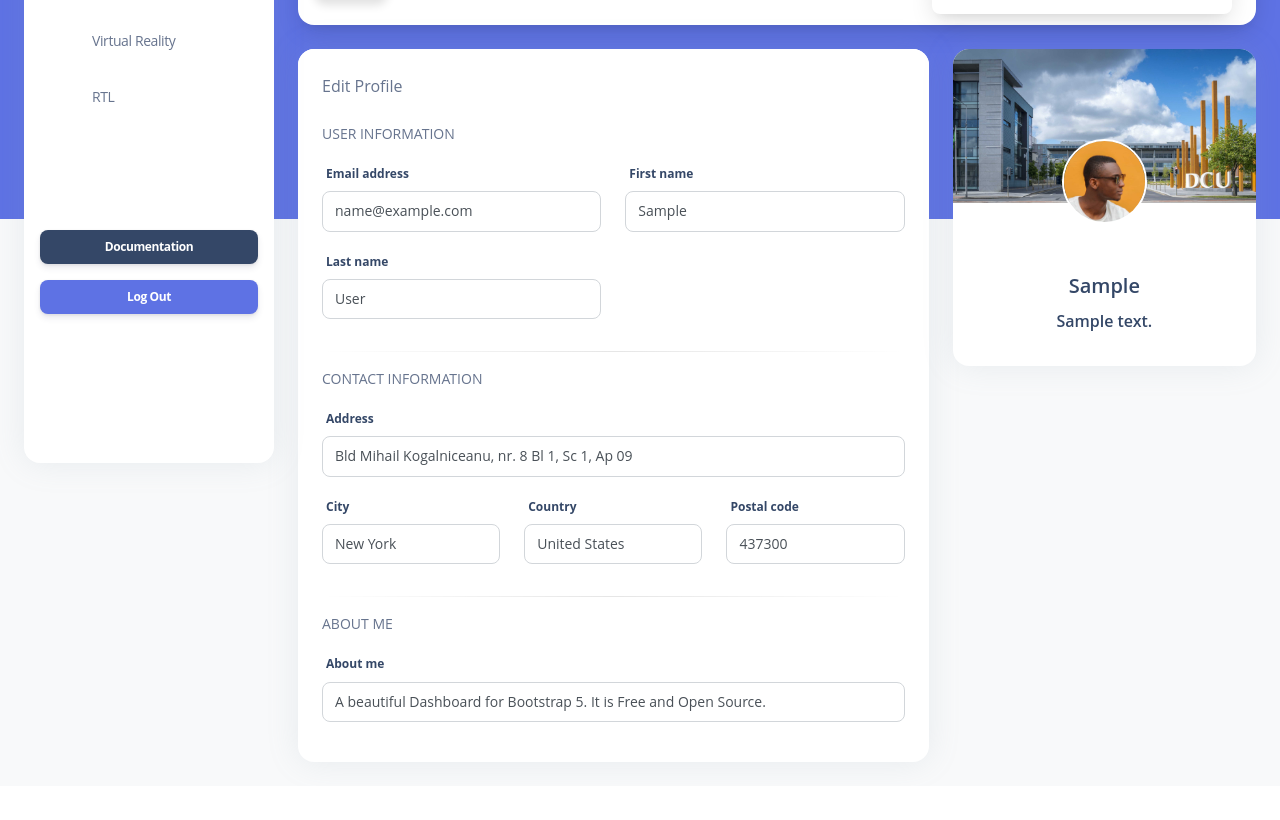
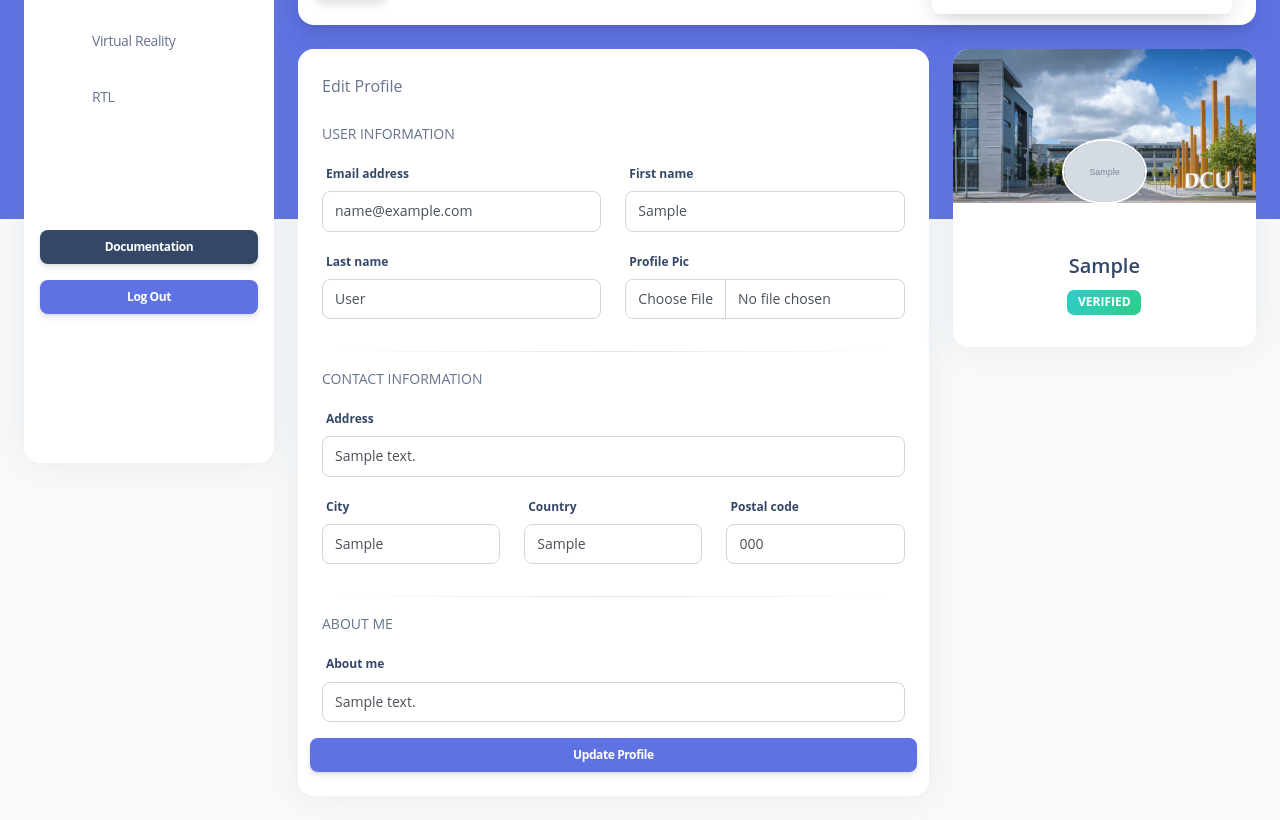
Before and after one commit to 14Sharan/Main, a Django app: page /user-profile/1 in a window 1280 px wide. Shown: the part 321-1141 px from the top of the page. Before the commit the page ends 1107 px from the top, so only its background shows below. Run offline with Django 3.2, Linux system fonts and the light colour scheme; tables that the repository leaves empty hold one stand-in row (values such as "Sample post"); some libraries are stand-ins or nearby versions.

Commit message:
user profile

```diff
--- a/accounts/models.py
+++ b/accounts/models.py
@@ -8,12 +8,16 @@
     first_name=models.CharField(max_length=255,null=True,blank=True)
     last_name=models.CharField(max_length=255,null=True,blank=True)
     role_id =models.PositiveIntegerField(default = 1,choices = USER_ROLE,null=True,blank=True)
-    user_status = models.PositiveIntegerField(choices=USER_STATUS,null =True,blank =True)
+    user_status = models.PositiveIntegerField(default=ACTIVE,choices=USER_STATUS,null =True,blank =True)
     profile_status = models.BooleanField(default=False,null=True,blank=True)
     email=models.EmailField(max_length=255,null=True,blank=True)
     mobile_no=models.CharField(max_length=255,null=True,blank=True)
     address=models.CharField(max_length=255,null=True,blank=True)
+    city = models.CharField(max_length=255,null = True,blank =True)
+    country = models.CharField(max_length=255,null = True,blank =True)
+    postal_code = models.CharField(max_length=255,null = True,blank =True)
     profile_pic=models.FileField(upload_to='profile',null=True,blank=True)
+    about = models.TextField(null = True,blank = True)
     created_on = models.DateTimeField(auto_now_add=True,null =True,blank=True)
     updated_on = models.DateTimeField(auto_now=True,null =True,blank=True)
 
--- a/accounts/views.py
+++ b/accounts/views.py
@@ -33,6 +33,7 @@
         elif not user.is_superuser:
             login(request,user)
             return redirect('accounts:signup')
+
     return render(request,"registration/signin.html")
 
 
@@ -42,7 +43,7 @@
 
 
 """
-Validate email for previous email
+Validate email for existing email
 """
 def ValidateEmail(request):
     data = {"is_exist":"false"}
--- a/project/urls.py
+++ b/project/urls.py
@@ -22,4 +22,4 @@
     path('admin/', admin.site.urls),
     path('',include("accounts.urls")),
     path('',include("superuser.urls")),
-] + static(settings.STATIC_URL, document_root=settings.STATIC_ROOT)
+]+ static(settings.MEDIA_URL, document_root=settings.MEDIA_ROOT)
--- a/superuser/views.py
+++ b/superuser/views.py
@@ -1,18 +1,48 @@
-from django.shortcuts import render,redirect
+from django.shortcuts import render, redirect
 from accounts.models import *
 from accounts.constants import *
 
+
 def subjects(request):
-    return render(request,"subjects/subjects-list.html")
+    return render(request, "subjects/subjects-list.html")
+
 
 def All_users(request):
-    all_users = User.objects.all().exclude(role_id = 1 ).order_by("-created_on")
-    return render(request,"admin/users/all-users.html",{"users":all_users})
+    all_users = User.objects.all().exclude(role_id=1).order_by("-created_on")
+    return render(request, "admin/users/all-users.html", {"users": all_users})
 
-def DeleteUser(request,id):
-    User.objects.get(id=id).delete()
+
+def DeleteUser(request, id):
+    user = User.objects.get(id=id)
+    if user:
+        user.user_status == DELETED
+        user.save()
     return redirect('superuser:all_users')
 
-def userProfile(request,id):
-    user = User.objects.get(id = id)
-    return render(request,"admin/users/user-profile.html",{"user":user})
+
+def userProfile(request, id):
+    if request.method  == "GET":
+        user = User.objects.get(id=id)
+        return render(request, "admin/users/user-profile.html", {"user": user})
+    if request.method == "POST":
+        user = User.objects.get(id=id)
+        if request.POST.get('firstname'):
+            user.first_name = request.POST.get('firstname')
+        if  request.POST.get('last_name'):
+            user.last_name = request.POST.get('last_name')
+        if request.POST.get('email'):
+            user.email = request.POST.get('email')
+        if request.FILES.get('profile_pic'):
+            user.profile_pic = request.FILES.get('profile_pic')
+        if request.POST.get('city'):
+            user.city = request.POST.get('city')
+        if request.POST.get('country'):
+            user.country = request.POST.get('country')
+        if request.POST.get('address'):
+            user.address = request.POST.get('address')
+        if request.POST.get('postal_code'):
+            user.postal_code = request.POST.get('postal_code')
+        if request.POST.get("about"):
+            user.about = request.POST.get("about")
+        user.save()
+        return redirect('superuser:user_profile',id = id)
--- a/templates/admin/users/user-profile.html
+++ b/templates/admin/users/user-profile.html
@@ -1,34 +1,58 @@
-{% load static %}
-{% include 'admin/include/header.html' %}
+{% load static %} {% include 'admin/include/header.html' %}
 
 <div class="main-content position-relative max-height-vh-100 h-100">
   <!-- Navbar -->
-    <nav class="navbar navbar-main navbar-expand-lg bg-transparent shadow-none position-absolute px-4 w-100 z-index-2 mt-n11">
+  <nav
+    class="navbar navbar-main navbar-expand-lg bg-transparent shadow-none position-absolute px-4 w-100 z-index-2 mt-n11"
+  >
     <div class="container-fluid py-1">
       <nav aria-label="breadcrumb">
         <ol class="breadcrumb bg-transparent mb-0 pb-0 pt-1 ps-2 me-sm-6 me-5">
-            <li class="breadcrumb-item text-sm"><a class="text-white opacity-5" href="javascript:;">Pages</a></li>
-            <li class="breadcrumb-item text-sm text-white active" aria-current="page">Profile</li>
+          <li class="breadcrumb-item text-sm">
+            <a class="text-white opacity-5" href="javascript:;">Pages</a>
+          </li>
+          <li
+            class="breadcrumb-item text-sm text-white active"
+            aria-current="page"
+          >
+            Profile
+          </li>
         </ol>
         <h6 class="text-white font-weight-bolder ms-2">Profile</h6>
       </nav>
-        <div class="collapse navbar-collapse me-md-0 me-sm-4 mt-sm-0 mt-2" id="navbar">
+      <div
+        class="collapse navbar-collapse me-md-0 me-sm-4 mt-sm-0 mt-2"
+        id="navbar"
+      >
         <div class="ms-md-auto pe-md-3 d-flex align-items-center">
           <div class="input-group">
-              <span class="input-group-text text-body"><i class="fas fa-search" aria-hidden="true"></i></span>
-              <input type="text" class="form-control" placeholder="Type here...">
+            <span class="input-group-text text-body"
+              ><i class="fas fa-search" aria-hidden="true"></i
+            ></span>
+            <input
+              type="text"
+              class="form-control"
+              placeholder="Type here..."
+            />
           </div>
         </div>
         <ul class="navbar-nav justify-content-end">
           <li class="nav-item d-flex align-items-center">
-              <a href="javascript:;" class="nav-link text-white font-weight-bold px-0">
+            <a
+              href="javascript:;"
+              class="nav-link text-white font-weight-bold px-0"
+            >
               <i class="fa fa-user me-sm-1"></i>
               <span class="d-sm-inline d-none">Sign In</span>
             </a>
           </li>
           <li class="nav-item d-xl-none ps-3 pe-0 d-flex align-items-center">
             <a href="javascript:;" class="nav-link text-white p-0">
-                <a href="javascript:;" class="nav-link text-white p-0" id="iconNavbarSidenav">
+              <a
+                href="javascript:;"
+                class="nav-link text-white p-0"
+                id="iconNavbarSidenav"
+              >
                 <div class="sidenav-toggler-inner">
                   <i class="sidenav-toggler-line bg-white"></i>
                   <i class="sidenav-toggler-line bg-white"></i>
@@ -43,19 +67,32 @@
             </a>
           </li>
           <li class="nav-item dropdown pe-2 d-flex align-items-center">
-              <a href="javascript:;" class="nav-link text-white p-0" id="dropdownMenuButton" data-bs-toggle="dropdown" aria-expanded="false">
+            <a
+              href="javascript:;"
+              class="nav-link text-white p-0"
+              id="dropdownMenuButton"
+              data-bs-toggle="dropdown"
+              aria-expanded="false"
+            >
               <i class="fa fa-bell cursor-pointer"></i>
             </a>
-              <ul class="dropdown-menu dropdown-menu-end px-2 py-3 ms-n4" aria-labelledby="dropdownMenuButton">
+            <ul
+              class="dropdown-menu dropdown-menu-end px-2 py-3 ms-n4"
+              aria-labelledby="dropdownMenuButton"
+            >
               <li class="mb-2">
                 <a class="dropdown-item border-radius-md" href="javascript:;">
                   <div class="d-flex py-1">
                     <div class="my-auto">
-                        <img src="{% static 'assets/img/team-2.jpg' %}" class="avatar avatar-sm me-3">
+                      <img
+                        src="{% static 'assets/img/team-2.jpg' %}"
+                        class="avatar avatar-sm me-3"
+                      />
                     </div>
                     <div class="d-flex flex-column justify-content-center">
                       <h6 class="text-sm font-weight-normal mb-1">
-                          <span class="font-weight-bold">New message</span> from Laur
+                        <span class="font-weight-bold">New message</span> from
+                        Laur
                       </h6>
                       <p class="text-xs text-secondary mb-0">
                         <i class="fa fa-clock me-1"></i>
@@ -69,11 +106,15 @@
                 <a class="dropdown-item border-radius-md" href="javascript:;">
                   <div class="d-flex py-1">
                     <div class="my-auto">
-                        <img src="{% static 'assets/img/small-logos/logo-spotify.svg' %}" class="avatar avatar-sm bg-gradient-dark me-3">
+                      <img
+                        src="{% static 'assets/img/small-logos/logo-spotify.svg' %}"
+                        class="avatar avatar-sm bg-gradient-dark me-3"
+                      />
                     </div>
                     <div class="d-flex flex-column justify-content-center">
                       <h6 class="text-sm font-weight-normal mb-1">
-                          <span class="font-weight-bold">New album</span> by Travis Scott
+                        <span class="font-weight-bold">New album</span> by
+                        Travis Scott
                       </h6>
                       <p class="text-xs text-secondary mb-0">
                         <i class="fa fa-clock me-1"></i>
@@ -86,15 +127,40 @@
               <li>
                 <a class="dropdown-item border-radius-md" href="javascript:;">
                   <div class="d-flex py-1">
-                      <div class="avatar avatar-sm bg-gradient-secondary me-3 my-auto">
-                        <svg width="12px" height="12px" viewBox="0 0 43 36" version="1.1" xmlns="http://www.w3.org/2000/svg" xmlns:xlink="http://www.w3.org/1999/xlink">
+                    <div
+                      class="avatar avatar-sm bg-gradient-secondary me-3 my-auto"
+                    >
+                      <svg
+                        width="12px"
+                        height="12px"
+                        viewBox="0 0 43 36"
+                        version="1.1"
+                        xmlns="http://www.w3.org/2000/svg"
+                        xmlns:xlink="http://www.w3.org/1999/xlink"
+                      >
                         <title>credit-card</title>
-                          <g stroke="none" stroke-width="1" fill="none" fill-rule="evenodd">
-                            <g transform="translate(-2169.000000, -745.000000)" fill="#FFFFFF" fill-rule="nonzero">
+                        <g
+                          stroke="none"
+                          stroke-width="1"
+                          fill="none"
+                          fill-rule="evenodd"
+                        >
+                          <g
+                            transform="translate(-2169.000000, -745.000000)"
+                            fill="#FFFFFF"
+                            fill-rule="nonzero"
+                          >
                             <g transform="translate(1716.000000, 291.000000)">
                               <g transform="translate(453.000000, 454.000000)">
-                                  <path class="color-background" d="M43,10.7482083 L43,3.58333333 C43,1.60354167 41.3964583,0 39.4166667,0 L3.58333333,0 C1.60354167,0 0,1.60354167 0,3.58333333 L0,10.7482083 L43,10.7482083 Z" opacity="0.593633743"></path>
-                                  <path class="color-background" d="M0,16.125 L0,32.25 C0,34.2297917 1.60354167,35.8333333 3.58333333,35.8333333 L39.4166667,35.8333333 C41.3964583,35.8333333 43,34.2297917 43,32.25 L43,16.125 L0,16.125 Z M19.7083333,26.875 L7.16666667,26.875 L7.16666667,23.2916667 L19.7083333,23.2916667 L19.7083333,26.875 Z M35.8333333,26.875 L28.6666667,26.875 L28.6666667,23.2916667 L35.8333333,23.2916667 L35.8333333,26.875 Z"></path>
+                                <path
+                                  class="color-background"
+                                  d="M43,10.7482083 L43,3.58333333 C43,1.60354167 41.3964583,0 39.4166667,0 L3.58333333,0 C1.60354167,0 0,1.60354167 0,3.58333333 L0,10.7482083 L43,10.7482083 Z"
+                                  opacity="0.593633743"
+                                ></path>
+                                <path
+                                  class="color-background"
+                                  d="M0,16.125 L0,32.25 C0,34.2297917 1.60354167,35.8333333 3.58333333,35.8333333 L39.4166667,35.8333333 C41.3964583,35.8333333 43,34.2297917 43,32.25 L43,16.125 L0,16.125 Z M19.7083333,26.875 L7.16666667,26.875 L7.16666667,23.2916667 L19.7083333,23.2916667 L19.7083333,26.875 Z M35.8333333,26.875 L28.6666667,26.875 L28.6666667,23.2916667 L35.8333333,23.2916667 L35.8333333,26.875 Z"
+                                ></path>
                               </g>
                             </g>
                           </g>
@@ -126,25 +192,30 @@
         <div class="col-auto">
           <div class="avatar avatar-xl position-relative">
             {% if user.profile_pic %}
-              <img src="{{user.profile_pic}}" alt="profile_image" class="w-100 border-radius-lg shadow-sm">
+
+            <img
+              src="{{user.profile_pic.url}}"
+              alt="profile_image"
+              class="w-100 border-radius-lg shadow-sm"
+            />
             {% else %}
-              <img src="{% static 'assets/img/team-1.jpg' %}" alt="profile_image" class="w-100 border-radius-lg shadow-sm">
+            <img
+              src="{% static 'assets/img/team-1.jpg' %}"
+              alt="profile_image"
+              class="w-100 border-radius-lg shadow-sm"
+            />
             {% endif %}
           </div>
         </div>
         <div class="col-auto my-auto">
           <div class="h-100">
-              <h5 class="mb-1">
-                {{user.full_name}}
-              </h5>
-              <p class="mb-0 font-weight-bold text-sm">
-                Public Relations
-              </p>
+            <h5 class="mb-1">{{user.full_name}}</h5>
+            <p class="mb-0 font-weight-bold text-sm">Public Relations</p>
           </div>
         </div>
-          <div class="col-lg-4 col-md-6 my-sm-auto ms-sm-auto me-sm-0 mx-auto mt-3">
-
-          </div>
+        <div
+          class="col-lg-4 col-md-6 my-sm-auto ms-sm-auto me-sm-0 mx-auto mt-3"
+        ></div>
       </div>
     </div>
   </div>
@@ -158,107 +229,180 @@
             </div>
           </div>
           <div class="card-body">
+           <form action = "{% url 'superuser:user_profile' user.id %}" method = "POST"   enctype="multipart/form-data">
+            {% csrf_token %}
             <p class="text-uppercase text-sm">User Information</p>
             <div class="row">
-
               <div class="col-md-6">
                 <div class="form-group">
-                    <label for="example-text-input" class="form-control-label">Email address</label>
-                    <input class="form-control" type="email" value="{{user.email}}">
+                  <label for="example-text-input" class="form-control-label"  >Email address</label >
+                  <input
+                    class="form-control"
+                    type="email"
+                    value="{{user.email}}"
+                    name="email"
+                  />
                 </div>
               </div>
               <div class="col-md-6">
                 <div class="form-group">
-                    <label for="example-text-input" class="form-control-label">First name</label>
-                    <input class="form-control" type="text" value="{{user.first_name}}">
+                  <label for="example-text-input" class="form-control-label"
+                    >First name</label
+                  >
+                  <input
+                    class="form-control"
+                    type="text"
+                    value="{{user.first_name}}"
+                    name="firstname"
+                  />
                 </div>
               </div>
               <div class="col-md-6">
                 <div class="form-group">
                   <label for="example-text-input" class="form-control-label">Last name</label>
-                    <input class="form-control" type="text" value="{{user.last_name}}">
+                  <input class="form-control" type="text"
+                  value="{% if user.last_name %}{{user.last_name}}{% else %}{% endif %}" name="last_name">
+                </div>
+              </div>
+              <div class="col-md-6">
+                <div class="form-group">
+                  <label for="example-text-input" class="form-control-label"
+                    >Profile Pic</label
+                  >
+                  <input class="form-control" type="file" name="profile_pic" />
                 </div>
               </div>
             </div>
-              <hr class="horizontal dark">
+            <hr class="horizontal dark" />
             <p class="text-uppercase text-sm">Contact Information</p>
             <div class="row">
               <div class="col-md-12">
                 <div class="form-group">
-                    <label for="example-text-input" class="form-control-label">Address</label>
-                    <input class="form-control" type="text" value="Bld Mihail Kogalniceanu, nr. 8 Bl 1, Sc 1, Ap 09">
+                  <label for="example-text-input" class="form-control-label"
+                    >Address</label
+                  >
+                  <input
+                    class="form-control"
+                    type="text"
+                    value="{% if user.address%}{{user.address}}{% else %}{% endif %}"
+                    name = "address"
+                  />
                 </div>
               </div>
               <div class="col-md-4">
                 <div class="form-group">
-                    <label for="example-text-input" class="form-control-label">City</label>
-                    <input class="form-control" type="text" value="New York">
+                  <label for="example-text-input" class="form-control-label"
+                    >City</label
+                  >
+                  <input
+                    class="form-control"
+                    type="text"
+                    value="{% if user.city%}{{user.city}}{% else %}{% endif %}"
+                    name = "city"
+                  />
                 </div>
               </div>
               <div class="col-md-4">
                 <div class="form-group">
-                    <label for="example-text-input" class="form-control-label">Country</label>
-                    <input class="form-control" type="text" value="United States">
+                  <label for="example-text-input" class="form-control-label"
+                    >Country</label
+                  >
+                  <input
+                    class="form-control"
+                    type="text"
+                    value="{% if user.country%}{{user.country}}{% else %}{% endif %}"
+                    name = "country"
+                  />
                 </div>
               </div>
               <div class="col-md-4">
                 <div class="form-group">
-                    <label for="example-text-input" class="form-control-label">Postal code</label>
-                    <input class="form-control" type="text" value="437300">
+                  <label for="example-text-input" class="form-control-label"
+                    >Postal code</label
+                  >
+                  <input
+                    class="form-control"
+                    type="text"
+                    value="{% if user.postal_code%}{{user.postal_code}}{% else %}{% endif %}"
+                    name = "postal_code"
+                  />
                 </div>
               </div>
             </div>
-              <hr class="horizontal dark">
+            <hr class="horizontal dark" />
             <p class="text-uppercase text-sm">About me</p>
             <div class="row">
               <div class="col-md-12">
                 <div class="form-group">
-                    <label for="example-text-input" class="form-control-label">About me</label>
-                    <input class="form-control" type="text" value="A beautiful Dashboard for Bootstrap 5. It is Free and Open Source.">
+                  <label for="example-text-input" class="form-control-label"
+                    >About me</label
+                  >
+                  <input
+                    class="form-control"
+                    type="text"
+                    value="{% if user.about%}{{user.about}}{% else %}{% endif %}"
+                    name = "about"
+                  />
+                </div>
+              </div>
+              <button class="btn btn-primary btn-sm mb-0 w-100"  type="submit">Update Profile</button>
+            </div>
+            </form>
+          </div>
+        </div>
+      </div>
+      <div class="col-md-4">
+        <div class="card card-profile">
+          <img
+            src="{% static 'assets/img/bg-profile.jpg' %}"
+            alt="Image placeholder"
+            class="card-img-top"
+          />
+          <div class="row justify-content-center">
+            <div class="col-4 col-lg-4 order-lg-2">
+              <div class="mt-n4 mt-lg-n6 mb-4 mb-lg-0">
+                <a href="javascript:;">
+                  {% if user.profile_pic %}
+                  <img
+
+                    src="{{user.profile_pic.url}}"
+                    class="rounded-circle img-fluid border border-2 border-white"
+                  />
+                  {% else %}
+                  <img
+                    src="{% static 'assets/img/team-2.jpg' %}"
+                    class="rounded-circle img-fluid border border-2 border-white"
+                  />
+                  {% endif  %}
+                </a>
+              </div>
+            </div>
+          </div>
+          <div
+            class="card-header text-center border-0 pt-0 pt-lg-2 pb-4 pb-lg-3"
+          >
+            <div class="d-flex justify-content-between"></div>
+          </div>
+          <div class="card-body pt-0">
+            <div class="row">
+              <div class="col"></div>
+            </div>
+            <div class="text-center mt-4">
+              <h5>
+                {{user.first_name}}<span class="font-weight-light"></span>
+              </h5>
+              <div class="h6 font-weight-300">
+                {% if user.profile_status %}
+                <span class="badge badge-sm bg-gradient-success">Verified</span>
+                {% else %}
+                <span class="badge badge-sm bg-gradient-danger">Un-verified</span>
+                {% endif %}
               </div>
             </div>
           </div>
         </div>
       </div>
     </div>
-        <div class="col-md-4">
-          <div class="card card-profile">
-            <img src="{% static 'assets/img/bg-profile.jpg' %}" alt="Image placeholder" class="card-img-top">
-            <div class="row justify-content-center">
-              <div class="col-4 col-lg-4 order-lg-2">
-                <div class="mt-n4 mt-lg-n6 mb-4 mb-lg-0">
-                  <a href="javascript:;">
-                    <img src="{% static 'assets/img/team-2.jpg' %}" class="rounded-circle img-fluid border border-2 border-white">
-                  </a>
-                </div>
-              </div>
-            </div>
-            <div class="card-header text-center border-0 pt-0 pt-lg-2 pb-4 pb-lg-3">
-              <div class="d-flex justify-content-between">
-
-              </div>
-            </div>
-            <div class="card-body pt-0">
-              <div class="row">
-                <div class="col">
-
-                </div>
-              </div>
-              <div class="text-center mt-4">
-                <h5>
-                  {{user.first_name}}<span class="font-weight-light"></span>
-                </h5>
-                <div class="h6 font-weight-300">
-                  <i class="ni location_pin mr-2"></i>
-                  {% if user.address %}{{user.address}}{% else %}-{% endif %}
-                </div>
-
-              </div>
-            </div>
-          </div>
-        </div>
-      </div>
-
   </div>
 </div>
 {% include 'admin/include/footer.html' %}
```
Also changed, not shown: templates/admin/users/all-users.html (+11 -8 lines), accounts/migrations/0004_user_city_user_country_user_postal_code.py (added), accounts/migrations/0005_user_about.py (added), accounts/migrations/0006_alter_user_user_status.py (added), profile/187516727_599918871363573_8889830664414980810_n.jpg (added), profile/187516727_599918871363573_8889830664414980810_n_NSpDDHX.jpg (added), profile/187516727_599918871363573_8889830664414980810_n_oNZ5uUY.jpg (added). Lines whose indentation alone changed are shown as unchanged.
